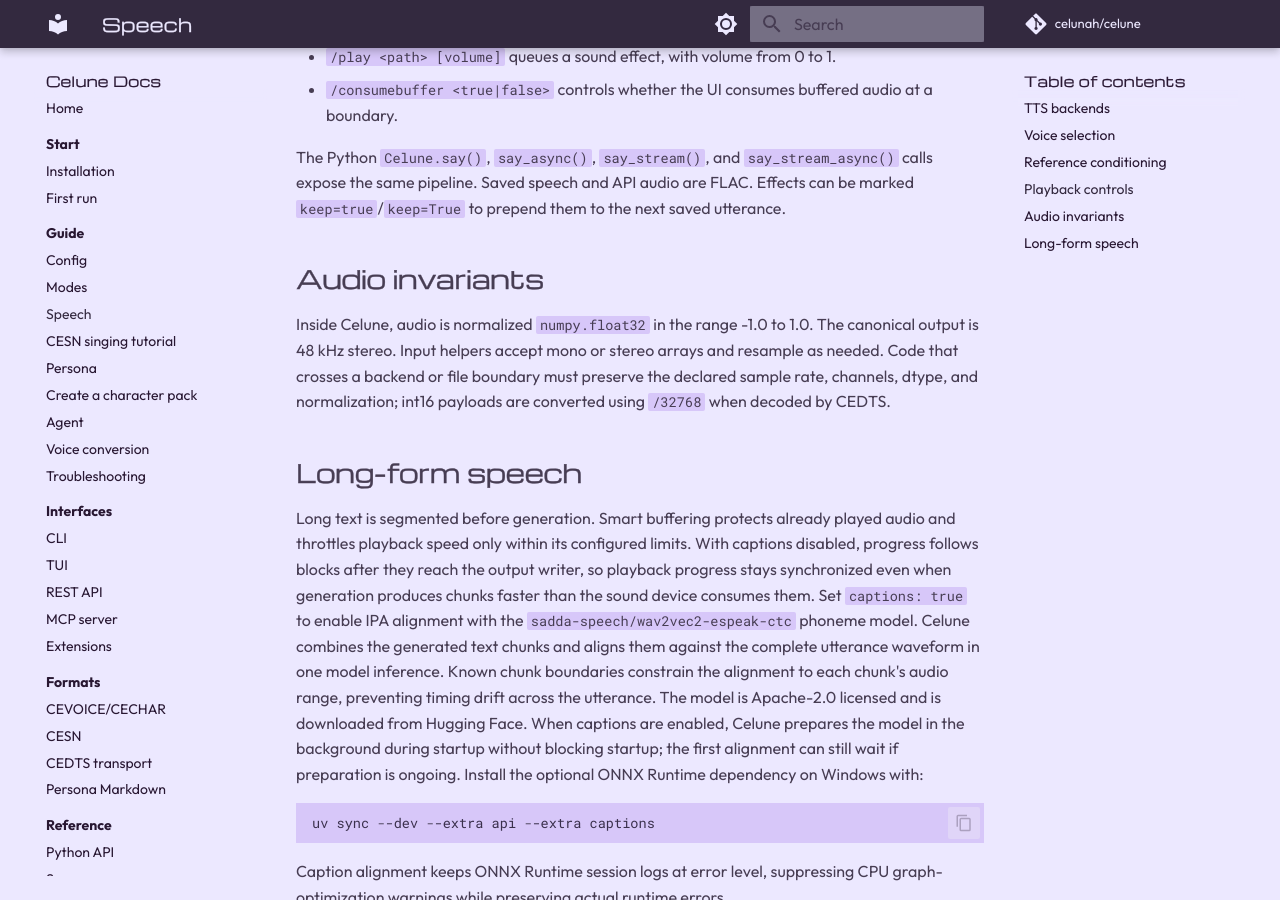
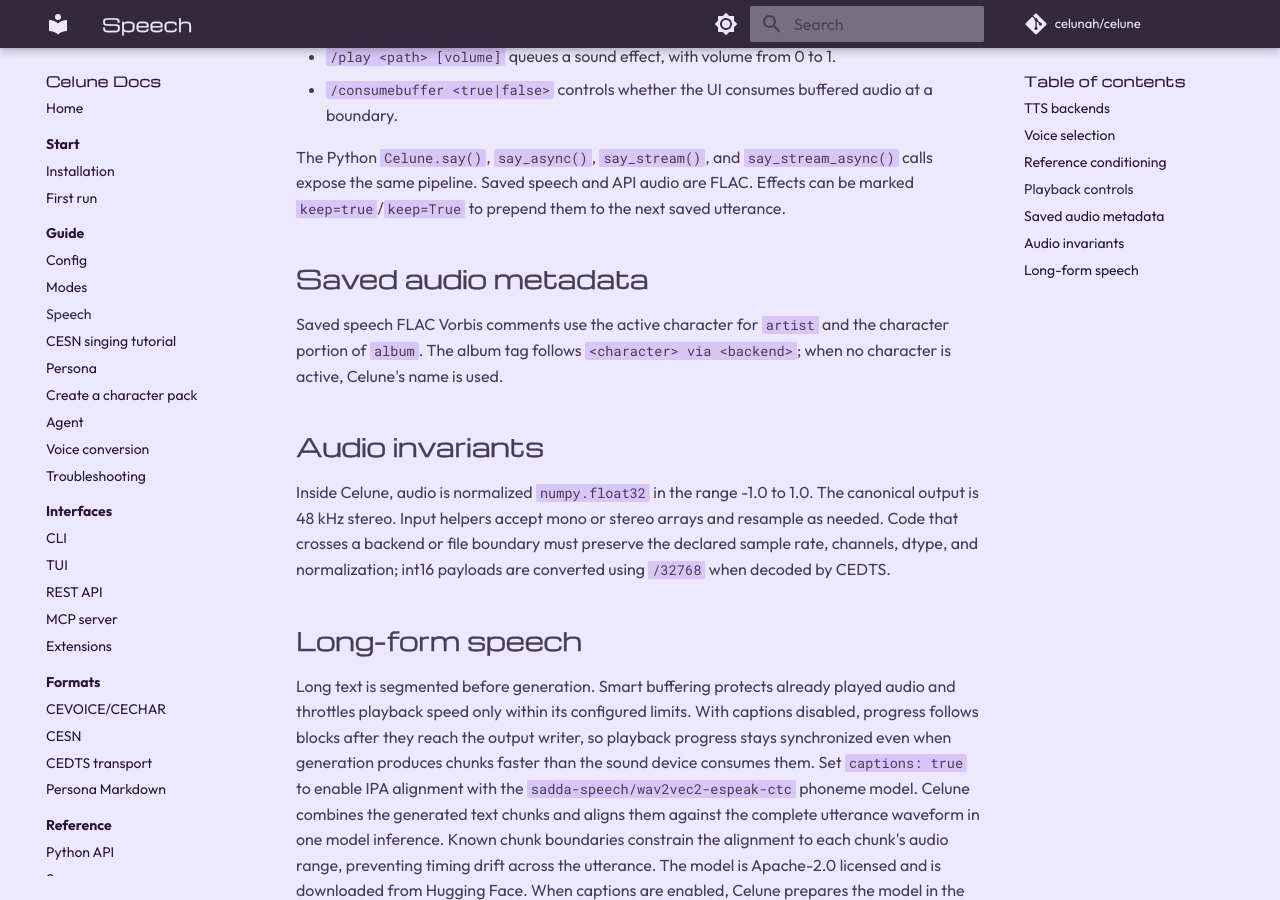
Before and after one commit to celunah/celune, an MkDocs documentation site: the page built from docs/user-guide/speech.md, in a window 1280 px wide and 900 px high, scrolled down 2098 px. Built offline with MkDocs 1.6.1 and Material for MkDocs 9.7.7, drawn with Linux system fonts in a browser that asks for light colours; comment, search, counter and statistics services are not loaded.

Commit message:
fix(output): use active character in FLAC album tag

```diff
--- a/docs/user-guide/speech.md
+++ b/docs/user-guide/speech.md
@@ -73,6 +73,12 @@
 are FLAC. Effects can be marked `keep=true`/`keep=True` to prepend them to the
 next saved utterance.
 
+## Saved audio metadata
+
+Saved speech FLAC Vorbis comments use the active character for `artist` and the
+character portion of `album`. The album tag follows `<character> via <backend>`;
+when no character is active, Celune's name is used.
+
 ## Audio invariants
 
 Inside Celune, audio is normalized `numpy.float32` in the range -1.0 to 1.0.
```
Also changed, not shown: 3 other files.
